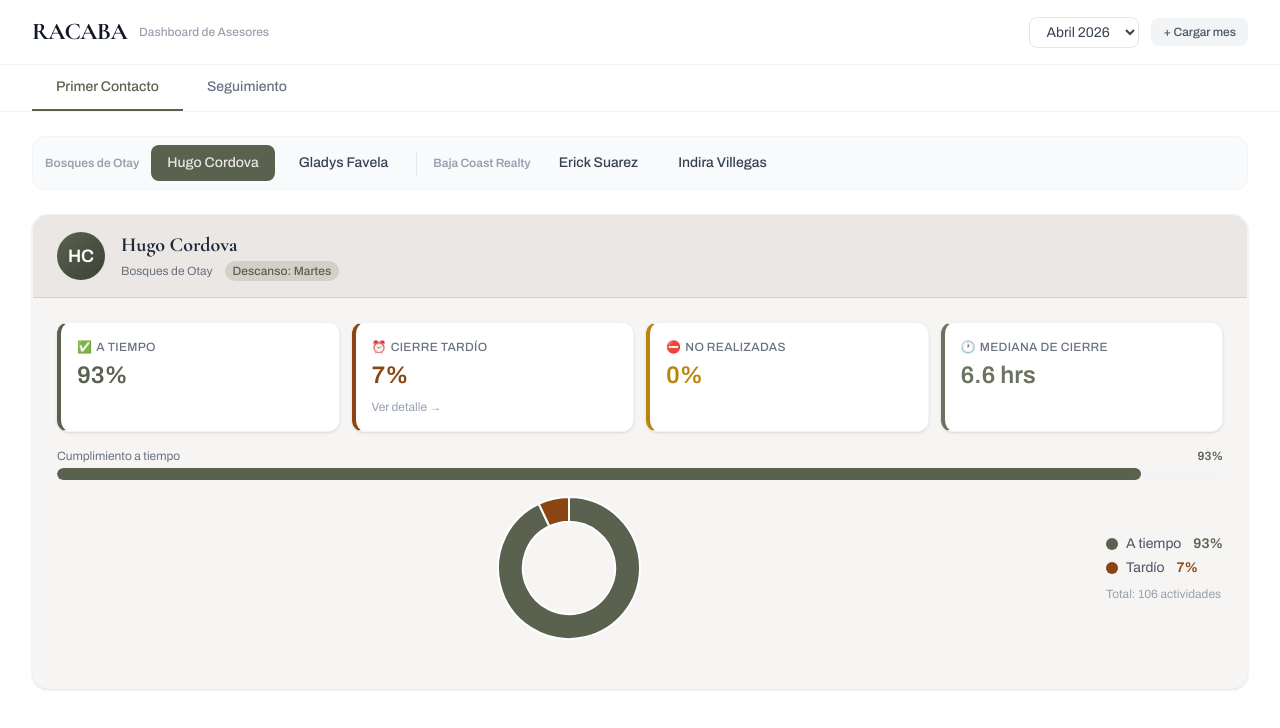
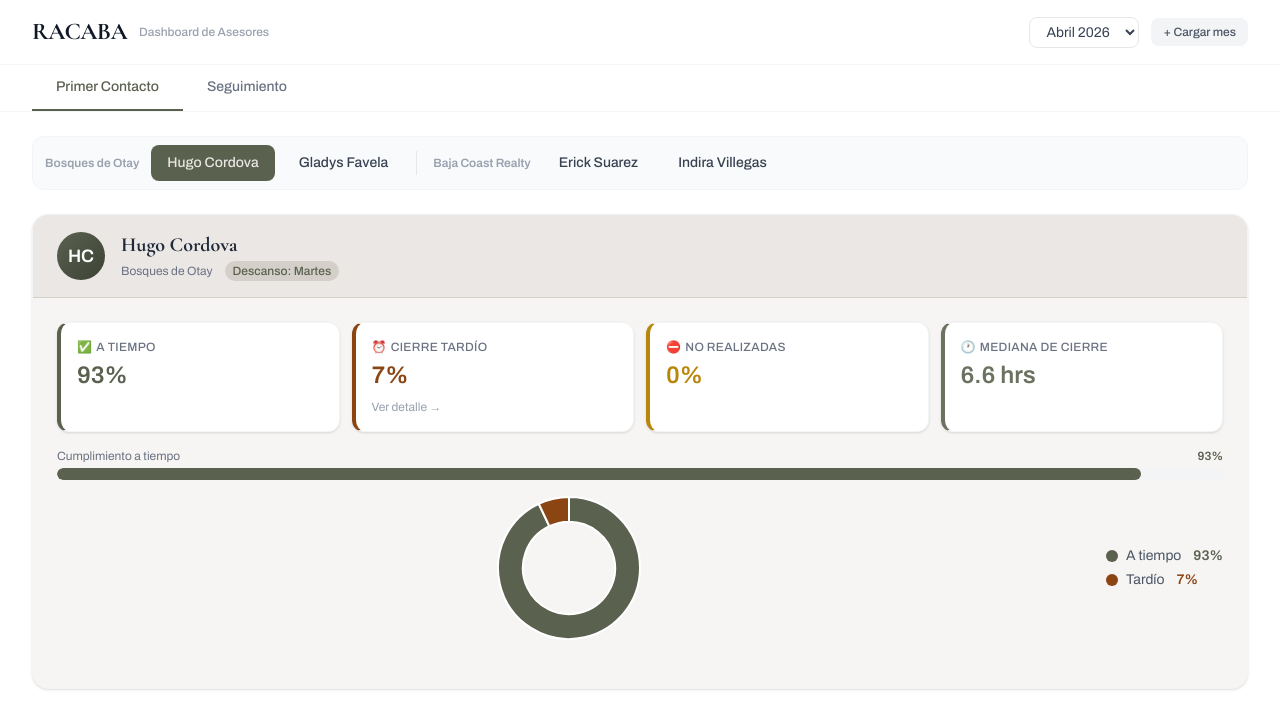
Before and after one commit to GabrielaLuna16/RacabaAct, a Next.js app: page / in a window 1280 px wide. Shown: the top 728 px of the page. Built offline with nearby package versions, Linux system fonts and the light colour scheme.

Commit message:
chore: quitar texto Total actividades

```diff
--- a/components/AdvisorPanel.tsx
+++ b/components/AdvisorPanel.tsx
@@ -145,7 +145,7 @@ function StatSection({
               <span className="font-bold ml-1" style={{ color: brand.kpiNoRealizada }}>{stats.pct_no_realizada}%</span>
             </div>
           )}
-          <div className="text-xs text-gray-400 mt-1">Total: {stats.total} actividades</div>
+
         </div>
       </div>
 
```
